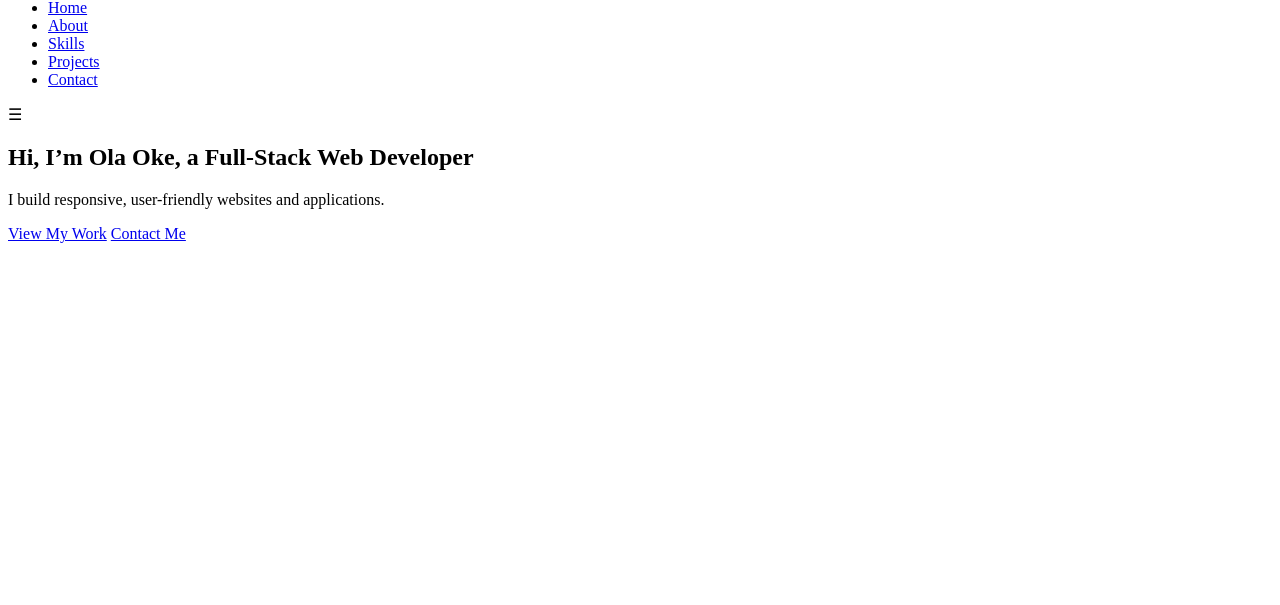
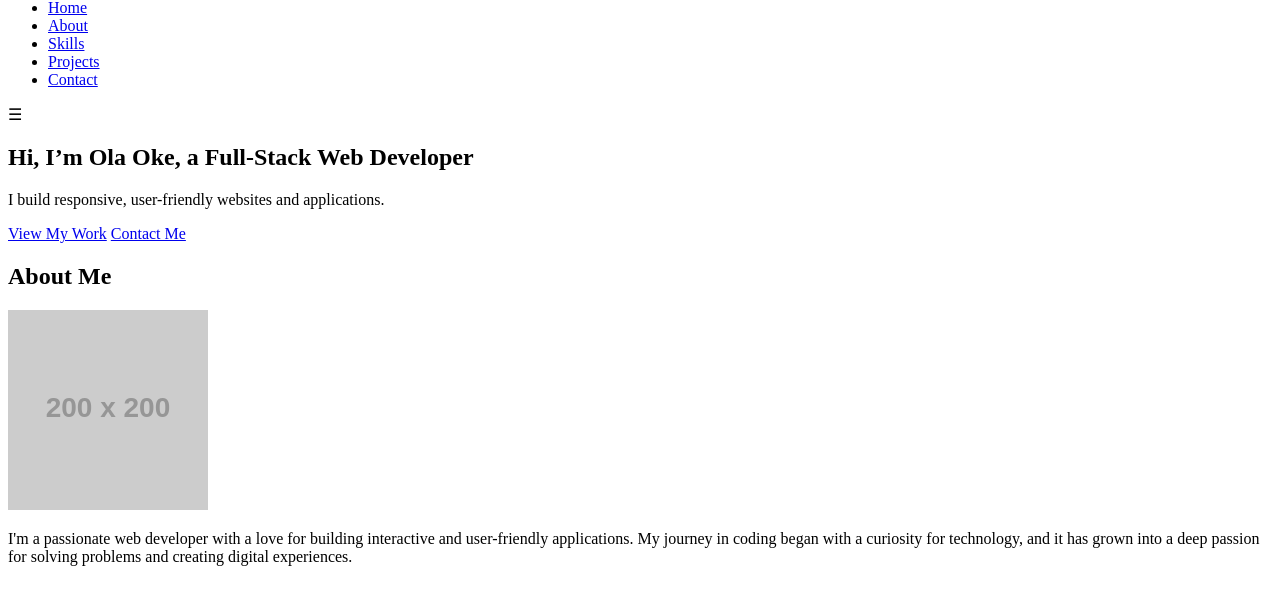
Before and after one commit to Funsho007/portfolio, a plain HTML site: page index.html in a window 1280 px wide. Shown: the part 43-648 px from the top of the page. Drawn offline with Linux system fonts and the light colour scheme; placeholder pictures from the web are drawn by us; a script that the page names is missing.

Commit message:
about me section

```diff
--- a/index.html
+++ b/index.html
@@ -30,5 +30,16 @@
             <a href="#contact" class="btn">Contact Me</a>
         </div>
     </section>
+    <section id="about" class="about">
+        <h2>About Me</h2>
+        <div class="about-content">
+            <img src="https://via.placeholder.com/200" alt="Placeholder Image" class="profile-photo">
+            <p>
+                I'm a passionate web developer with a love for building interactive and user-friendly applications.
+                My journey in coding began with a curiosity for technology, and it has grown into a deep passion
+                for solving problems and creating digital experiences.
+            </p>
+        </div>
+    </section>
 </body>
 </html>
```
